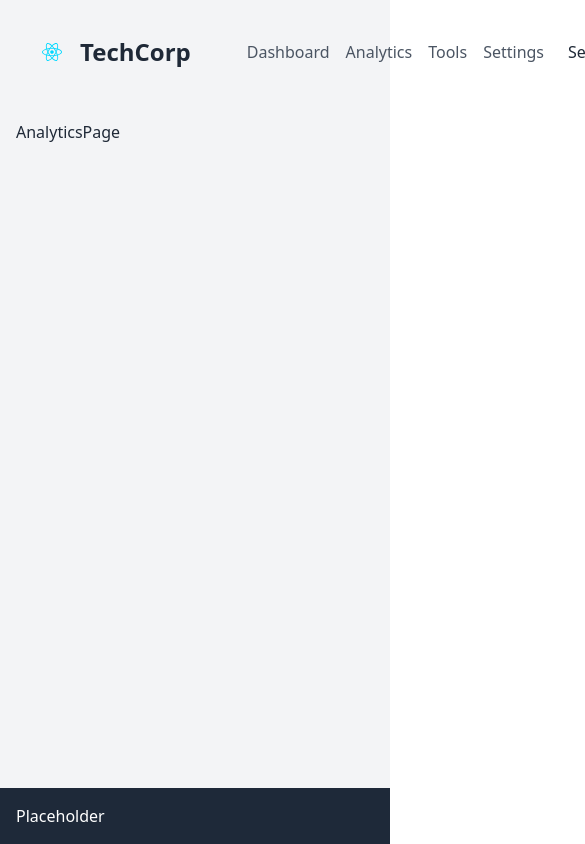
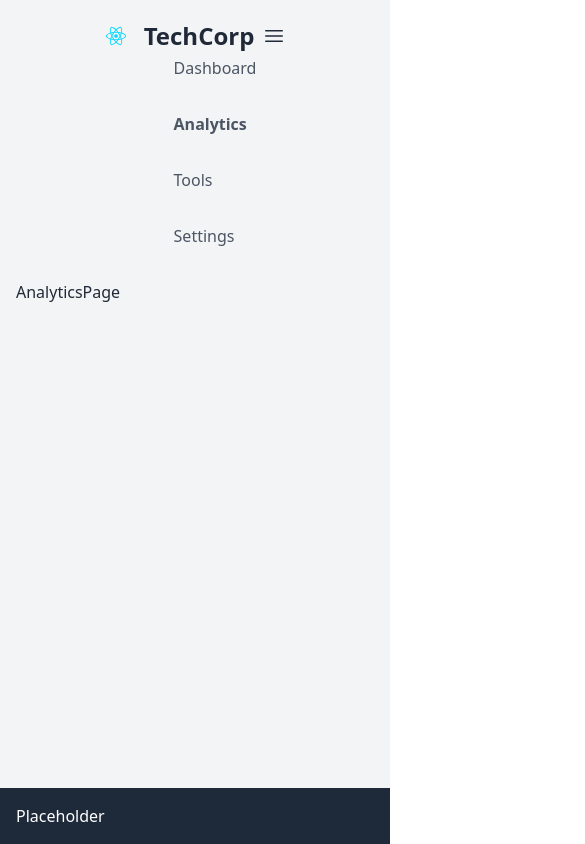
Before and after one commit to rlossec/test-frontend, a React (Vite) app in the folder alt-frontend/: page /analytics in a window 390 px wide. Shown: the top 844 px of the page, 585 px wide, since content can reach past the window. Built offline with nearby package versions, Linux system fonts and the light colour scheme.

Commit message:
Responsive Hamburger Menu. Fix some Icons properties

```diff
--- a/alt-frontend/src/icons/media-player/DoublePlayIcon.tsx
+++ b/alt-frontend/src/icons/media-player/DoublePlayIcon.tsx
@@ -1,10 +1,11 @@
-
 import { Icon } from "../Icon";
-
-
 
 export const DoublePlayIcon = ({ className = "", ...props }) => (
   <Icon className={className} {...props}>
-    <path stroke-linecap="round" stroke-linejoin="round" d="M3 8.689c0-.864.933-1.406 1.683-.977l7.108 4.061a1.125 1.125 0 0 1 0 1.954l-7.108 4.061A1.125 1.125 0 0 1 3 16.811V8.69ZM12.75 8.689c0-.864.933-1.406 1.683-.977l7.108 4.061a1.125 1.125 0 0 1 0 1.954l-7.108 4.061a1.125 1.125 0 0 1-1.683-.977V8.69Z" />
+    <path
+      strokeLinecap="round"
+      stroke-linejoin="round"
+      d="M3 8.689c0-.864.933-1.406 1.683-.977l7.108 4.061a1.125 1.125 0 0 1 0 1.954l-7.108 4.061A1.125 1.125 0 0 1 3 16.811V8.69ZM12.75 8.689c0-.864.933-1.406 1.683-.977l7.108 4.061a1.125 1.125 0 0 1 0 1.954l-7.108 4.061a1.125 1.125 0 0 1-1.683-.977V8.69Z"
+    />
   </Icon>
 );
--- /dev/null
+++ b/alt-frontend/src/icons/navigation/XIcon.tsx
@@ -0,0 +1,11 @@
+import { Icon } from "../Icon";
+
+export const XIcon = ({ className = "", ...props }) => (
+  <Icon className={className} {...props}>
+    <path
+      strokeLinecap="round"
+      strokeLinejoin="round"
+      d="M6 18 18 6M6 6l12 12"
+    />
+  </Icon>
+);
--- a/alt-frontend/src/icons/user-interface/SettingsIcon.tsx
+++ b/alt-frontend/src/icons/user-interface/SettingsIcon.tsx
@@ -3,13 +3,13 @@ import { Icon } from "../Icon";
 export const SettingsIcon = ({ className = "", ...props }) => (
   <Icon className={className} {...props}>
     <path
-      stroke-linecap="round"
-      stroke-linejoin="round"
+      strokeLinecap="round"
+      strokeLinejoin="round"
       d="M9.594 3.94c.09-.542.56-.94 1.11-.94h2.593c.55 0 1.02.398 1.11.94l.213 1.281c.063.374.313.686.645.87.074.04.147.083.22.127.325.196.72.257 1.075.124l1.217-.456a1.125 1.125 0 0 1 1.37.49l1.296 2.247a1.125 1.125 0 0 1-.26 1.431l-1.003.827c-.293.241-.438.613-.43.992a7.723 7.723 0 0 1 0 .255c-.008.378.137.75.43.991l1.004.827c.424.35.534.955.26 1.43l-1.298 2.247a1.125 1.125 0 0 1-1.369.491l-1.217-.456c-.355-.133-.75-.072-1.076.124a6.47 6.47 0 0 1-.22.128c-.331.183-.581.495-.644.869l-.213 1.281c-.09.543-.56.94-1.11.94h-2.594c-.55 0-1.019-.398-1.11-.94l-.213-1.281c-.062-.374-.312-.686-.644-.87a6.52 6.52 0 0 1-.22-.127c-.325-.196-.72-.257-1.076-.124l-1.217.456a1.125 1.125 0 0 1-1.369-.49l-1.297-2.247a1.125 1.125 0 0 1 .26-1.431l1.004-.827c.292-.24.437-.613.43-.991a6.932 6.932 0 0 1 0-.255c.007-.38-.138-.751-.43-.992l-1.004-.827a1.125 1.125 0 0 1-.26-1.43l1.297-2.247a1.125 1.125 0 0 1 1.37-.491l1.216.456c.356.133.751.072 1.076-.124.072-.044.146-.086.22-.128.332-.183.582-.495.644-.869l.214-1.28Z"
     />
     <path
-      stroke-linecap="round"
-      stroke-linejoin="round"
+      strokeLinecap="round"
+      strokeLinejoin="round"
       d="M15 12a3 3 0 1 1-6 0 3 3 0 0 1 6 0Z"
     />
   </Icon>
--- a/alt-frontend/src/layout/Header.tsx
+++ b/alt-frontend/src/layout/Header.tsx
@@ -4,21 +4,52 @@ import { NotificationsCounter } from "./NotificationsCounter";
 import { UserDropdown } from "./UserDropdown";
 import { ThemeToggle } from "./ThemeToggle";
 import { SettingsIcon } from "../icons/user-interface/SettingsIcon";
+import { MenuIcon } from "../icons/navigation/MenuIcon";
+import { XIcon } from "../icons/navigation/XIcon";
+import { useState } from "react";
+import { Link } from "react-router-dom";
 
 export const Header = () => {
+  const [open, setOpen] = useState(false);
   return (
-    <header className="flex justify-between items-center p-4">
+    <header className="flex md:flex-row flex-col justify-between items-center p-4">
+      <div className="flex items-center justify-between">
+        {/* Logo */}
+        <div className="flex items-center gap-2">
+          <Link to="/">
+            <div className="flex items-center gap-2">
+              <div className="w-10 h-10 flex items-center justify-center">
+                <img
+                  src={"/src/assets/react.svg"}
+                  alt="logo TechCorp"
+                  className="w-5 h-5"
+                />
+              </div>
+              <h1 className="text-2xl font-bold">TechCorp</h1>
+            </div>
+          </Link>
+        </div>
+
+        {/* Hamburger (mobile only) */}
+        <button
+          className="md:hidden p-2"
+          onClick={() => setOpen((prev) => !prev)}
+        >
+          {open ? <XIcon size={24} /> : <MenuIcon size={24} />}
+        </button>
+      </div>
+
       {/* NavBar */}
-      <NavBar />
-      <div className="flex items-center gap-4 p-2 ">
-        {/* SearchBar */}
+      <div className="flex flex-grow items-center justify-start ml-10">
+        <NavBar />
+      </div>
+
+      {/* Actions (desktop only) */}
+      <div className="hidden md:flex items-center gap-6 mr-10">
         <SearchBar />
-        {/* ThemeToggle */}
         <ThemeToggle />
-        {/* Notifications avec compteur */}
         <NotificationsCounter />
-        {/* User avatar + dropdown menu */}
-        <SettingsIcon />
+        <SettingsIcon size={24} className="text-text-light" />
         <UserDropdown />
       </div>
     </header>
--- a/alt-frontend/src/layout/NavBar.tsx
+++ b/alt-frontend/src/layout/NavBar.tsx
@@ -1,42 +1,29 @@
-import { Link } from "react-router-dom";
+import { NavLink } from "react-router-dom";
 
 export const NavBar = () => {
+  const baseClass = "text-text-light hover:text-text transition-colors";
+  const activeClass = "text-primary font-semibold";
+
+  const links = [
+    { to: "/", label: "Dashboard" },
+    { to: "/analytics", label: "Analytics" },
+    { to: "/tools", label: "Tools" },
+    { to: "/settings", label: "Settings" },
+  ];
+
   return (
-    <nav className="p-4">
-      <div className="flex items-center gap-4">
-        <Link to="/">
-          <div className="flex items-center gap-2">
-            <div className="w-10 h-10 flex items-center justify-center">
-              <img
-                src={"/src/assets/react.svg"}
-                alt="logo TechCorp"
-                className="w-5 h-5"
-              />
-            </div>
-            <h1 className="text-2xl font-bold">TechCorp</h1>
-          </div>
-        </Link>
-        <div className="flex items-center gap-4 ml-10">
-          <Link to="/" className="text-text-light active:text-text-dark">
-            Dashboard
-          </Link>
-          <Link
-            to="/analytics"
-            className="text-text-light active:text-text-dark"
-          >
-            Analytics
-          </Link>
-          <Link to="/tools" className="text-text-light active:text-text-dark">
-            Tools
-          </Link>
-          <Link
-            to="/settings"
-            className="text-text-light active:text-text-dark"
-          >
-            Settings
-          </Link>
-        </div>
-      </div>
+    <nav className="flex md:flex-row flex-col gap-8">
+      {links.map(({ to, label }) => (
+        <NavLink
+          key={to}
+          to={to}
+          className={({ isActive }) =>
+            isActive ? `${baseClass} ${activeClass}` : baseClass
+          }
+        >
+          {label}
+        </NavLink>
+      ))}
     </nav>
   );
 };
```
